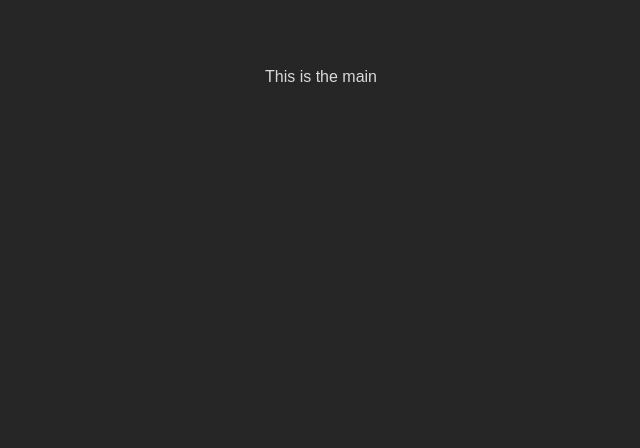
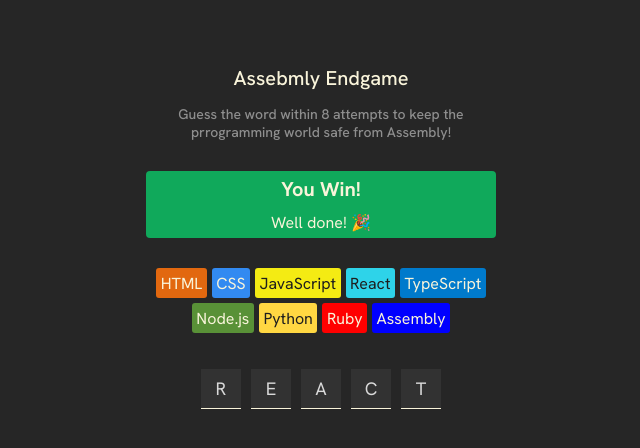
Before and after one commit to WillAnderson1339/Assembly-Endgame, a React (Vite) app in the folder frontend/: page / in a window 1280 px wide. Shown: the top 448 px of the page, without its empty margins (319-959 px from the left). Built offline with nearby package versions, Linux system fonts and the light colour scheme.

Commit message:
The instructions and status, word chips and the current word (but not hidding the letters). At the 13:37:25 min mark

```diff
--- a/frontend/index.html
+++ b/frontend/index.html
@@ -6,7 +6,7 @@
     <meta name="viewport" content="width=device-width, initial-scale=1.0" />
     <link rel="preconnect" href="https://fonts.googleapis.com" />
     <link rel="preconnect" href="https://fonts.gstatic.com crossorigin" />
-    <link href="https://fonts.googleapis.com/css2?family=Karla:wght@100..900&display=swap" rel="stylesheet" />
+    <link href="https://fonts.googleapis.com/css2?family=Hanken Grotesk:wght@100..900&display=swap" rel="stylesheet" />
     <title>Assembly Endgame</title>
   </head>
   <body>
--- a/frontend/src/components/Main.jsx
+++ b/frontend/src/components/Main.jsx
@@ -1,14 +1,51 @@
-import { useEffect, useRef } from 'react'
+import { useState, useEffect, useRef } from 'react'
 
+import {languages} from '../data/languages'
+// console.log(languages)
 
 import '../css/Main.css'
 
 
 function Main() {
-return (
+    const [currentWord, setCurrentWord] = useState('react')
+
+    const languageElements = languages.map((language, index) => {
+        const styles = {
+            backgroundColor: language.backgroundColor,
+            color: language.color,
+            // border: "1px solid green"
+        }
+
+        return (
+            <span className="language-chip" style={styles} key={index}>{language.name}</span>
+        )
+    })
+
+    const letterElements = currentWord.split("").map((letter, index) => {
+        return (
+            <span className="letter" key={index}>{letter.toUpperCase()}</span>
+        )
+    })
+
+    return (
         <>
             <main>
-                <p>This is the main</p>
+                <header>
+                    <h1>Assebmly Endgame</h1>
+                    <p>Guess the word within 8 attempts to keep the prrogramming world safe from Assembly!</p>
+                </header>
+                <section className="game-status">
+                    <h2>You Win!</h2>
+                    <p>Well done! 🎉</p>
+                </section>
+                <section className="language-chips">
+                    {/* <span style={{backgroundColor: '#E2680F', color: '#00FF00'}}>FOO</span> */}
+                    {/* <span>BAR</span> */}
+                    {languageElements}
+                </section>
+                <section className="word-spaces">
+                    {letterElements}
+                </section>
             </main>
         </>
     )
--- a/frontend/src/css/Main.css
+++ b/frontend/src/css/Main.css
@@ -0,0 +1,90 @@
+header {
+    text-align: center;
+}
+
+header > h1 {
+    font-size: 1.25rem;
+    font-weight: 500;
+    color: #F9F4DA;
+}
+
+header > p {
+    font-size: 0.875rem;
+    max-width: 350px;
+    font-weight: 500;
+    color: #8E8E8E;
+}
+
+section.game-status {
+    background-color: #10A95B;
+    display: flex;
+    flex-direction: column;
+    align-items: center;
+    color: #F9F4DA;
+    border-radius: 4px;
+    margin-block: 30px;
+}
+
+section.game-status > h2 {
+    font-size: 1.25rem;
+    margin: 5px;
+}
+
+section.game-status > p {
+    margin: 5px;
+}
+
+section.language-chips {
+    display: flex;
+    flex-wrap: wrap;
+    justify-content: center;
+    gap: 5px;
+    max-width: 350px;
+    margin-bottom: 36px
+}
+
+span.language-chip {
+    border-radius: 3px;
+    padding: 4.5px;
+}
+
+section.word-spaces {
+    display: flex;
+    justify-content: center;
+    gap: 10px;
+    /* margin-top: 30px; */
+}
+
+span.letter {
+    display: flex;
+    justify-content: center;
+    align-items: center;
+    height: 40px;
+    width: 40px;
+    font-size: 1.125rem;
+    border-bottom: 1px solid #F9F4DA;
+    background-color: #323232;
+    /* margin-left: 10px; */
+    /* font-weight: 500; */
+    /* color: #565656; */
+    /* background-color: #565656; */
+    /* border-bottom: #e62525; */
+    /* margin-left: 10px; */
+    /* border-radius: 4px; */
+}
+
+
+/* section.language-chips > button {
+    background-color: #F9F4DA;
+    color: #262626;
+    border: none;
+    border-radius: 4px;
+    padding: 5px 10px;
+    font-size: 0.875rem;
+    cursor: pointer;
+}
+
+section.language-chips > button:hover {
+    background-color: #F9F4DA;
+    color: #262626;
+} */
--- /dev/null
+++ b/frontend/src/data/languages.js
@@ -0,0 +1,56 @@
+export const languages = [
+    {
+        name: "HTML",
+        description: "HTML is the standard markup language for documents designed to be displayed in a web browser. It can be assisted by technologies such as Cascading Style Sheets (CSS) and scripting languages such as JavaScript.",
+        backgroundColor: "#E2680F",
+        color: "#F9F4DA",
+    },
+    {
+        name: "CSS",
+        description: "Cascading Style Sheets (CSS) is a style sheet language used for describing the presentation of a document written in a markup language such as HTML. CSS is a cornerstone technology of the World Wide Web, alongside HTML and JavaScript.",
+        backgroundColor: "#328AF1",
+        color: "#F9F4DA",
+    },
+    {
+        name: "JavaScript",
+        description: "JavaScript is a high-level, interpreted programming language that conforms to the ECMAScript specification. JavaScript has curly-bracket syntax, dynamic typing, prototype-based object-orientation, and first-class functions.",
+        backgroundColor: "#F4eb13",
+        color: "#1E1E1E",
+    },
+    {
+        name: "React",
+        description: "React is an open-source, front end, JavaScript library for building user interfaces or UI components. It is maintained by Facebook and a community of individual developers and companies.",
+        backgroundColor: "#2ed3e9",
+        color: "#1E1E1E",
+    },
+    {
+        name: "TypeScript",
+        description: "TypeScript is an open-source language which builds on JavaScript, one of the world’s most used tools, by adding static type definitions.",
+        backgroundColor: "#007ACC",
+        color: "#F9F4DA",
+    },
+    {
+        name: "Node.js",
+        description: "Node.js is an open-source, cross-platform, back-end JavaScript runtime environment that runs on the V8 engine and executes JavaScript code outside a web browser.",
+        backgroundColor: "#599137",
+        color: "#F9F4DA",
+    },
+    {
+        name: "Python",
+        description: "Python is an interpreted, high-level and general-purpose programming language. Python's design philosophy emphasizes code readability with its notable use of significant whitespace.",
+        backgroundColor: "#FFD742",
+        color: "#1E1E1E",
+    },
+    {
+        name: "Ruby",
+        description: "Ruby is an interpreted, high-level, general-purpose programming language. It was designed and developed in the mid-1990s by Yukihiro 'Matz' Matsumoto in Japan.",
+        backgroundColor: "#FF0000",
+        color: "#F9F4DA",
+    },
+    {
+        name: "Assembly",
+        description: "Assembly language is a low-level programming language for a computer or other programmable device specific to a particular computer architecture in contrast to most high-level programming languages, which are generally portable across multiple systems.",
+        backgroundColor: "#0000FF",
+        color: "#F9F4DA",
+    }
+]
```
Also changed, not shown: 1 other file (tests, documents, lock files or other folders).
